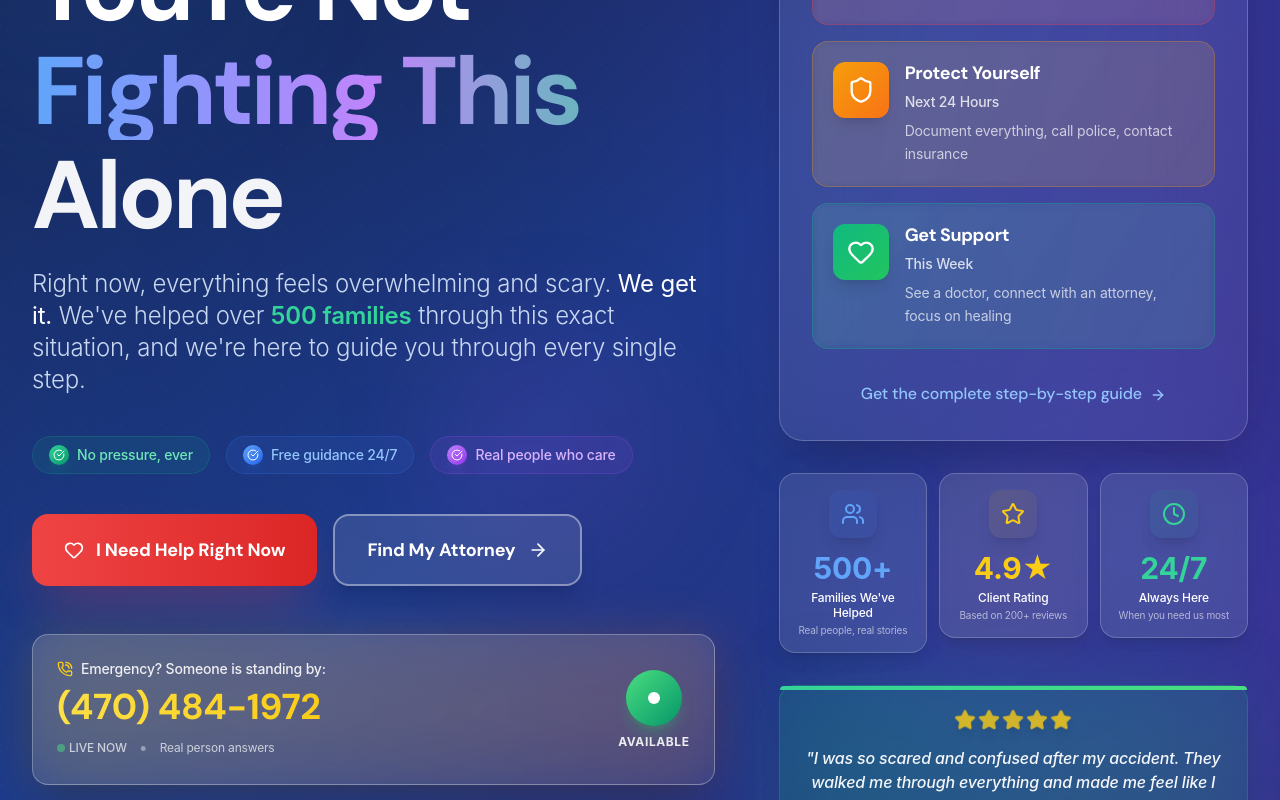
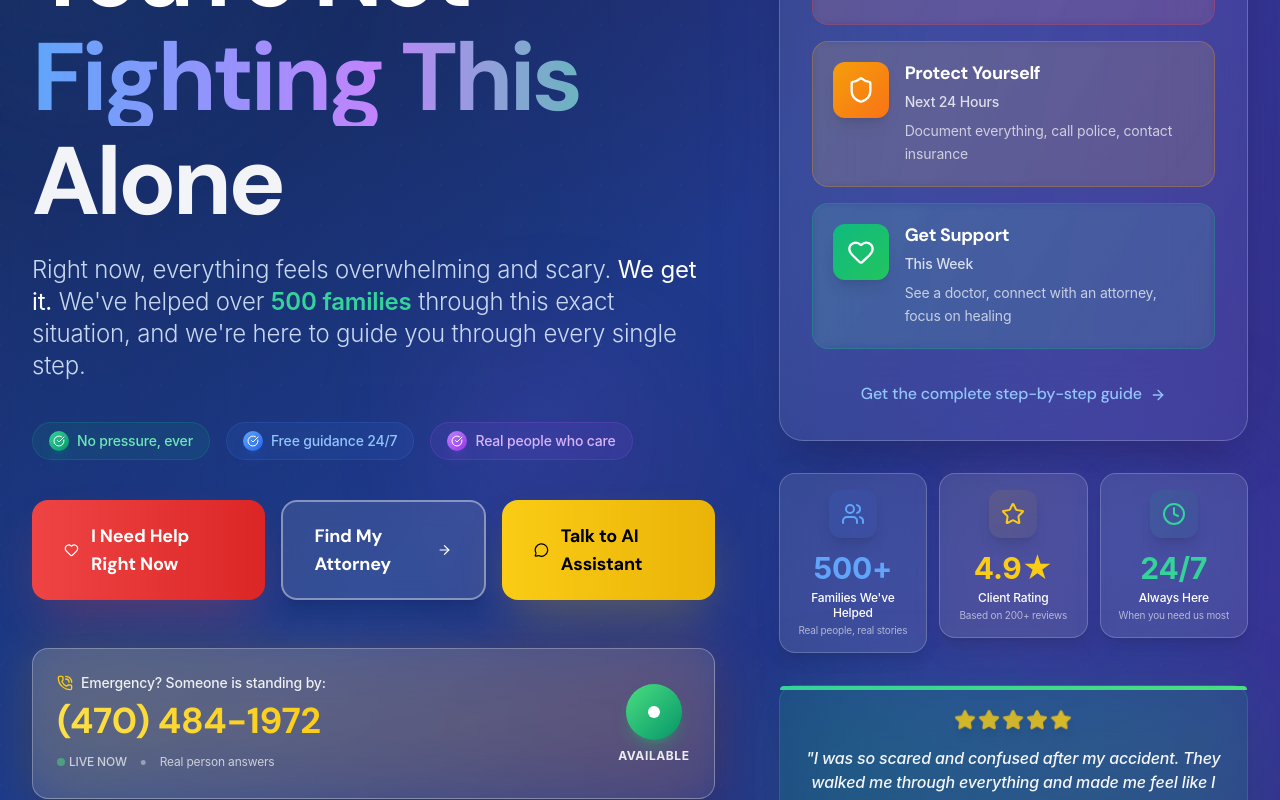
Before and after one commit to PaulWallaceATL/carcrashatl, a Next.js app: page / in a window 1280 px wide. Shown: the part 400-1200 px from the top of the page. Built offline with nearby package versions, Linux system fonts and the light colour scheme.

Commit message:
Hero: add 'Talk to AI Assistant' button linking to /voice-assistant

```diff
--- a/src/components/sections/hero-section.tsx
+++ b/src/components/sections/hero-section.tsx
@@ -232,6 +232,16 @@ export function HeroSection({ backgroundImage, className = '' }: HeroSectionProp
                 <span>Find My Attorney</span>
                 <ArrowRight className="h-5 w-5 ml-3 group-hover:translate-x-2 transition-transform duration-300" />
               </Link>
+
+              <Link
+                href="/voice-assistant"
+                className="group relative inline-flex items-center justify-center px-6 sm:px-8 py-4 sm:py-5 bg-gradient-to-r from-yellow-400 via-yellow-500 to-yellow-400 bg-size-200 bg-pos-0 hover:bg-pos-100 text-black font-bold rounded-2xl transition-all duration-500 text-base sm:text-lg shadow-2xl shadow-yellow-500/30 hover:shadow-yellow-500/50 transform hover:-translate-y-1 hover:scale-105"
+                style={{ backgroundSize: '200% 100%' }}
+              >
+                <div className="absolute inset-0 rounded-2xl bg-gradient-to-r from-transparent via-white/40 to-transparent opacity-0 group-hover:opacity-100 transition-opacity duration-500" style={{ backgroundSize: '200% 100%', animation: 'shimmer 2s infinite' }} />
+                <MessageCircle className="h-5 w-5 mr-3 group-hover:scale-110 transition-transform" />
+                <span className="relative z-10">Talk to AI Assistant</span>
+              </Link>
             </div>
 
             {/* Emergency Contact - Premium Design */}
```
